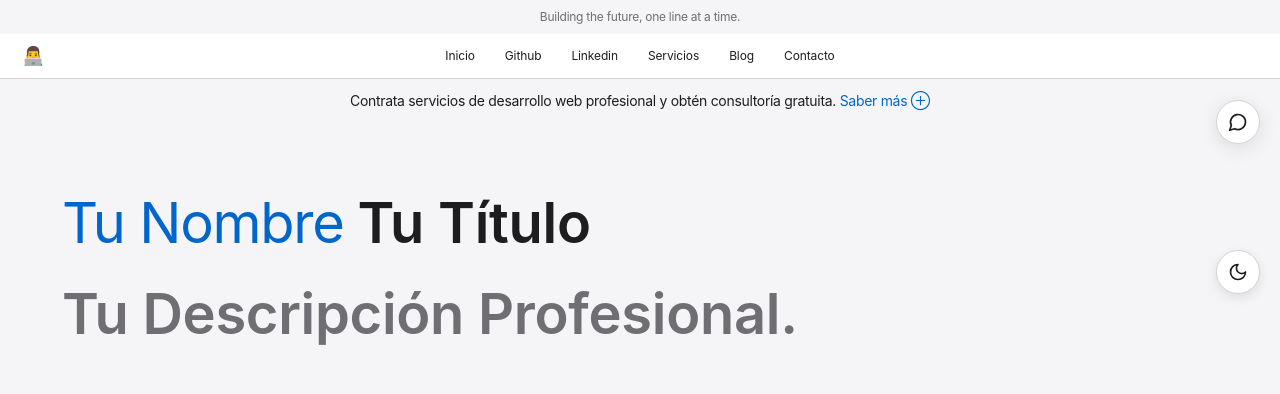
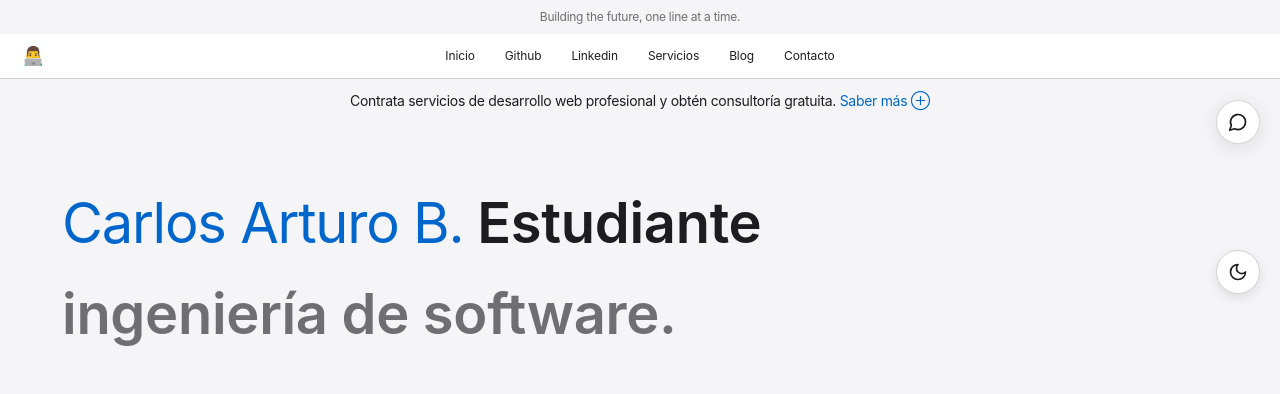
Before and after one commit to Carlos1AB1/me, a Next.js app: page / in a window 1280 px wide. Shown: the top 394 px of the page. Built offline with nearby package versions, Linux system fonts and the light colour scheme; no server answers.

Commit message:
Actualiza el nombre y título en la sección Hero, y modifica la descripción profesional.

```diff
--- a/components/Hero.tsx
+++ b/components/Hero.tsx
@@ -27,7 +27,7 @@ const Hero = () => {
             color: 'var(--text-primary)',
             transition: 'color 0.3s ease'
           }}>
-          <span style={{ color: 'var(--link-color)' }}>Tu Nombre</span> Tu Título
+          <span style={{ color: 'var(--link-color)' }}>Carlos Arturo B.</span> Estudiante
         </h1>
         <h1
           className="hero-subtitle"
@@ -39,7 +39,7 @@ const Hero = () => {
             color: 'var(--text-secondary)',
             transition: 'color 0.3s ease'
           }}>
-          Tu Descripción Profesional.
+          ingeniería de software.
         </h1>
       </section>
     </main>
```
Also changed, not shown: 1 other file (tests, documents, lock files or other folders).
